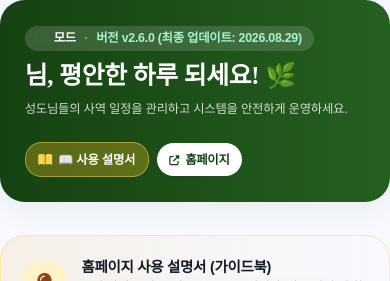
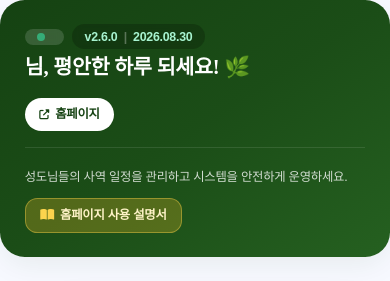
Before and after one commit to seunghoKR/greentreech, a PHP site: the page made by app/Views/admin/dashboard.php in a window 390 px wide. Shown: the part 121-402 px from the top of the page. Run offline with PHP 8.4, Linux system fonts and the light colour scheme; the template is opened without the code that fills it, so the values that code supplies are empty; some libraries are stand-ins or nearby versions; some web fonts are replaced.

Commit message:
fix(ui): 관리자 대시보드 상단 웰컴 배너 2단 레이아웃 개선 및 텍스트 쪼개짐 버그 해결

```diff
--- a/app/Views/admin/dashboard.php
+++ b/app/Views/admin/dashboard.php
@@ -1,59 +1,74 @@
 <div class="space-y-8">
 
-    <!-- Welcome Header & Live Banner Toggle -->
-    <div class="bg-gradient-to-r from-[#154212] to-[#256020] rounded-3xl p-6 sm:p-8 text-white shadow-card flex flex-col md:flex-row md:items-center justify-between gap-6">
+    <!-- Welcome Header & Quick Action Banner -->
+    <div class="bg-gradient-to-br from-[#154212] via-[#1b4d17] to-[#256020] rounded-3xl p-6 sm:p-7 text-white shadow-card space-y-4">
         <?php
             $curAdmin = \App\Core\Auth::user();
             $adminDisplayName = $curAdmin['name'] ?? '관리자';
             $adminRoleName = $curAdmin['role'] ?? '관리자';
             $isSuperAdmin = ($adminRoleName === '담임목사' || $adminRoleName === '담임목사 (최고관리자)' || $adminRoleName === '사이트 개발자 (최고관리자)' || (int)($curAdmin['id'] ?? 0) === 1);
         ?>
-        <div class="space-y-2">
-            <div class="inline-flex items-center gap-2 px-3 py-1 rounded-full bg-white/15 text-xs font-semibold backdrop-blur-sm">
-                <span class="w-2 h-2 rounded-full bg-green-400 animate-ping"></span>
-                <span><?= e($adminRoleName) ?> 모드</span>
-                <span class="text-white/40">·</span>
-                <span class="text-emerald-200">버전 v2.6.0 (최종 업데이트: 2026.08.29)</span>
+
+        <!-- Top Tier: Welcome Greeting & Live/Home Toggles -->
+        <div class="flex flex-col sm:flex-row sm:items-center justify-between gap-4 border-b border-white/10 pb-4">
+            <div class="space-y-1.5">
+                <div class="flex items-center gap-2 flex-wrap">
+                    <span class="inline-flex items-center gap-1.5 px-3 py-1 rounded-full bg-white/15 text-xs font-bold backdrop-blur-sm whitespace-nowrap">
+                        <span class="w-2 h-2 rounded-full bg-emerald-400 animate-pulse"></span>
+                        <span><?= e($adminRoleName) ?></span>
+                    </span>
+                    <span class="inline-flex items-center gap-1.5 px-3 py-1 rounded-full bg-black/20 text-xs font-semibold text-emerald-200 backdrop-blur-sm whitespace-nowrap">
+                        <span>v2.6.0</span>
+                        <span class="text-white/30">|</span>
+                        <span>2026.08.30</span>
+                    </span>
                 </div>
-            <h1 class="font-serif-kr text-2xl sm:text-3xl font-bold leading-snug">
+                <h1 class="font-serif-kr text-xl sm:text-2xl lg:text-3xl font-bold leading-tight">
                     <?= e($adminDisplayName) ?>님, 평안한 하루 되세요! 🌿
                 </h1>
-            <p class="text-xs sm:text-sm text-white/80">
+            </div>
+
+            <!-- Live Status Toggle & Home Link -->
+            <div class="flex items-center gap-2 sm:gap-2.5 shrink-0">
+                <?php if ($isSuperAdmin): ?>
+                <a href="/admin/live-toggle" class="px-3.5 sm:px-4 py-2 rounded-2xl text-xs font-bold transition-all shadow-xs flex items-center gap-1.5 whitespace-nowrap <?= $liveStreamActive ? 'bg-red-500 hover:bg-red-600 text-white animate-pulse' : 'bg-white/15 hover:bg-white/25 text-white border border-white/20' ?>">
+                    <span class="w-2 h-2 rounded-full <?= $liveStreamActive ? 'bg-white' : 'bg-gray-400' ?>"></span>
+                    <span>실시간 중계: <strong><?= $liveStreamActive ? 'ON' : 'OFF' ?></strong></span>
+                </a>
+                <?php endif; ?>
+                <a href="/" target="_blank" class="px-3.5 sm:px-4 py-2 bg-white hover:bg-gray-100 text-[#154212] rounded-2xl text-xs font-bold shadow-xs transition-all flex items-center gap-1.5 whitespace-nowrap">
+                    <i class="fas fa-external-link-alt text-[10px]"></i> <span>홈페이지</span>
+                </a>
+            </div>
+        </div>
+
+        <!-- Bottom Tier: Subtitle & Quick Tool Action Buttons -->
+        <div class="flex flex-col sm:flex-row sm:items-center justify-between gap-3 pt-1">
+            <p class="text-xs text-white/80 font-medium">
                 성도님들의 사역 일정을 관리하고 시스템을 안전하게 운영하세요.
             </p>
-        </div>
 
-        <!-- Header Actions (Live Stream Toggle & Web Link) -->
-        <div class="flex flex-wrap items-center gap-2 sm:gap-3 shrink-0">
+            <div class="flex items-center gap-2 flex-wrap">
                 <!-- Website Guide Book Button -->
-            <a href="/admin/guide" class="px-3 sm:px-4 py-2 sm:py-2.5 bg-amber-400/30 hover:bg-amber-400/50 text-white border border-amber-300/50 rounded-2xl text-xs font-bold shadow-sm transition-all flex items-center gap-1.5 whitespace-nowrap">
+                <a href="/admin/guide" class="px-3.5 py-2 bg-amber-400/25 hover:bg-amber-400/40 text-amber-100 border border-amber-300/40 rounded-xl text-xs font-bold shadow-2xs transition-all flex items-center gap-1.5 whitespace-nowrap">
                     <i class="fas fa-book-open text-amber-300 text-xs"></i>
-                <span>📖 사용 설명서</span>
+                    <span>홈페이지 사용 설명서</span>
                 </a>
 
                 <?php if ($isSuperAdmin): ?>
                 <!-- One-Click DB Backup Download Button -->
-            <a href="/admin/backup-db" class="px-3 sm:px-4 py-2 sm:py-2.5 bg-blue-500/30 hover:bg-blue-500/50 text-white border border-blue-400/40 rounded-2xl text-xs font-bold shadow-sm transition-all flex items-center gap-1.5 whitespace-nowrap" title="데이터베이스 전체 SQL 백업 다운로드">
+                <a href="/admin/backup-db" class="px-3.5 py-2 bg-blue-500/25 hover:bg-blue-500/40 text-blue-100 border border-blue-400/30 rounded-xl text-xs font-bold shadow-2xs transition-all flex items-center gap-1.5 whitespace-nowrap" title="데이터베이스 전체 SQL 백업 다운로드">
                     <i class="fas fa-database text-blue-300 text-xs"></i>
-                <span>💾 DB 백업</span>
+                    <span>DB 백업</span>
                 </a>
 
                 <!-- Bulletin Planning Quick Button (담임목사 전용) -->
-            <a href="/admin/bulletin-settings" class="px-3 sm:px-4 py-2 sm:py-2.5 bg-green-500/30 hover:bg-green-500/50 text-white border border-green-400/40 rounded-2xl text-xs font-bold shadow-sm transition-all flex items-center gap-1.5 whitespace-nowrap">
-                <i class="fas fa-clipboard-list text-green-300 text-xs"></i>
+                <a href="/admin/bulletin-settings" class="px-3.5 py-2 bg-emerald-500/25 hover:bg-emerald-500/40 text-emerald-100 border border-emerald-400/30 rounded-xl text-xs font-bold shadow-2xs transition-all flex items-center gap-1.5 whitespace-nowrap">
+                    <i class="fas fa-clipboard-list text-emerald-300 text-xs"></i>
                     <span>주일예배 & 주보 기획</span>
                 </a>
-
-            <!-- Live Streaming Switch Button (담임목사 전용) -->
-            <a href="/admin/live-toggle" class="px-3 sm:px-4 py-2 sm:py-2.5 rounded-2xl text-xs font-bold transition-all shadow-sm flex items-center gap-1.5 whitespace-nowrap <?= $liveStreamActive ? 'bg-red-500 hover:bg-red-600 text-white animate-pulse' : 'bg-white/20 hover:bg-white/30 text-white' ?>">
-                <span class="w-2 h-2 rounded-full <?= $liveStreamActive ? 'bg-white' : 'bg-gray-400' ?>"></span>
-                <span>실시간 중계: <strong><?= $liveStreamActive ? 'ON' : 'OFF' ?></strong></span>
-            </a>
                 <?php endif; ?>
-
-            <a href="/" target="_blank" class="px-3 sm:px-4 py-2 sm:py-2.5 bg-white hover:bg-gray-100 text-[#154212] rounded-2xl text-xs font-bold shadow-sm transition-all flex items-center gap-1.5 whitespace-nowrap">
-                <i class="fas fa-external-link-alt text-[10px]"></i> <span>홈페이지</span>
-            </a>
+            </div>
         </div>
     </div>
 
```
Lines whose indentation alone changed are shown as unchanged.
